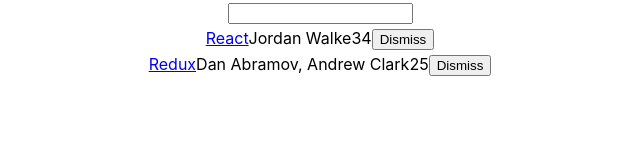
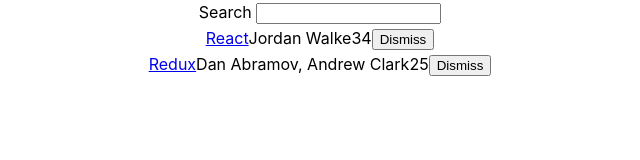
Before and after one commit to jonathanwsloan/hackernews-clone, a React (Create React App) app: page / in a window 1280 px wide. Shown: the top 160 px of the page, without its empty margins (320-960 px from the left). Built offline with nearby package versions, Linux system fonts and the light colour scheme.

Commit message:
Composable components

```diff
--- a/src/App.js
+++ b/src/App.js
@@ -56,7 +56,9 @@
         <Search
           value={searchTerm}
           onChange={this.onSearchChange}
-        /> <Table
+        > Search
+        </Search>
+        <Table
           list={list}
           pattern={searchTerm}
           onDismiss={this.onDismiss}
@@ -68,10 +70,10 @@
 
 class Search extends Component {
   render() {
-    const { value, onChange } = this.props;
+    const { value, onChange, children } = this.props;
     return (
       <form className="row">
-        <input
+        {children} <input
           type="text"
           value={value}
           onChange={onChange}
```
